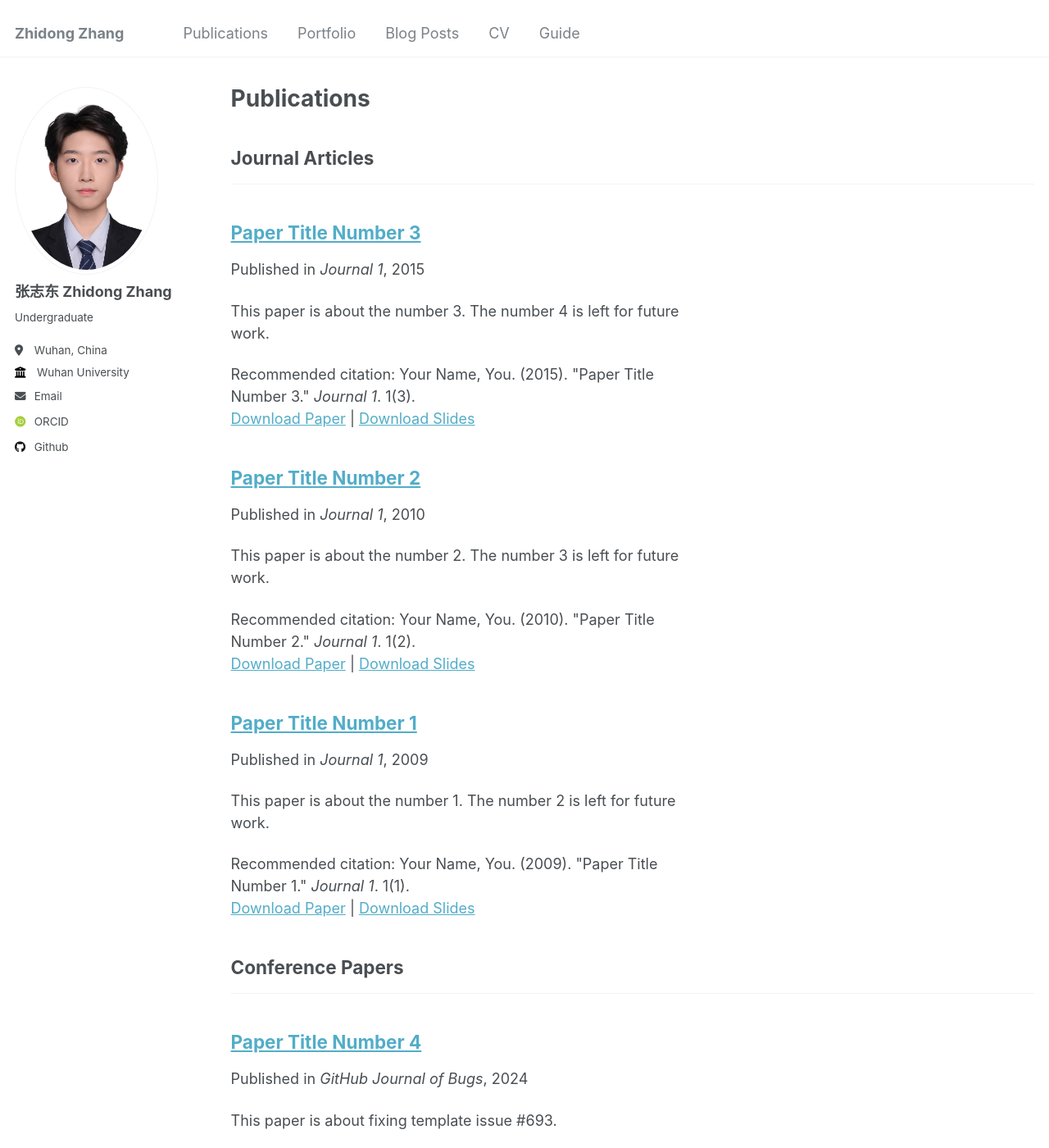
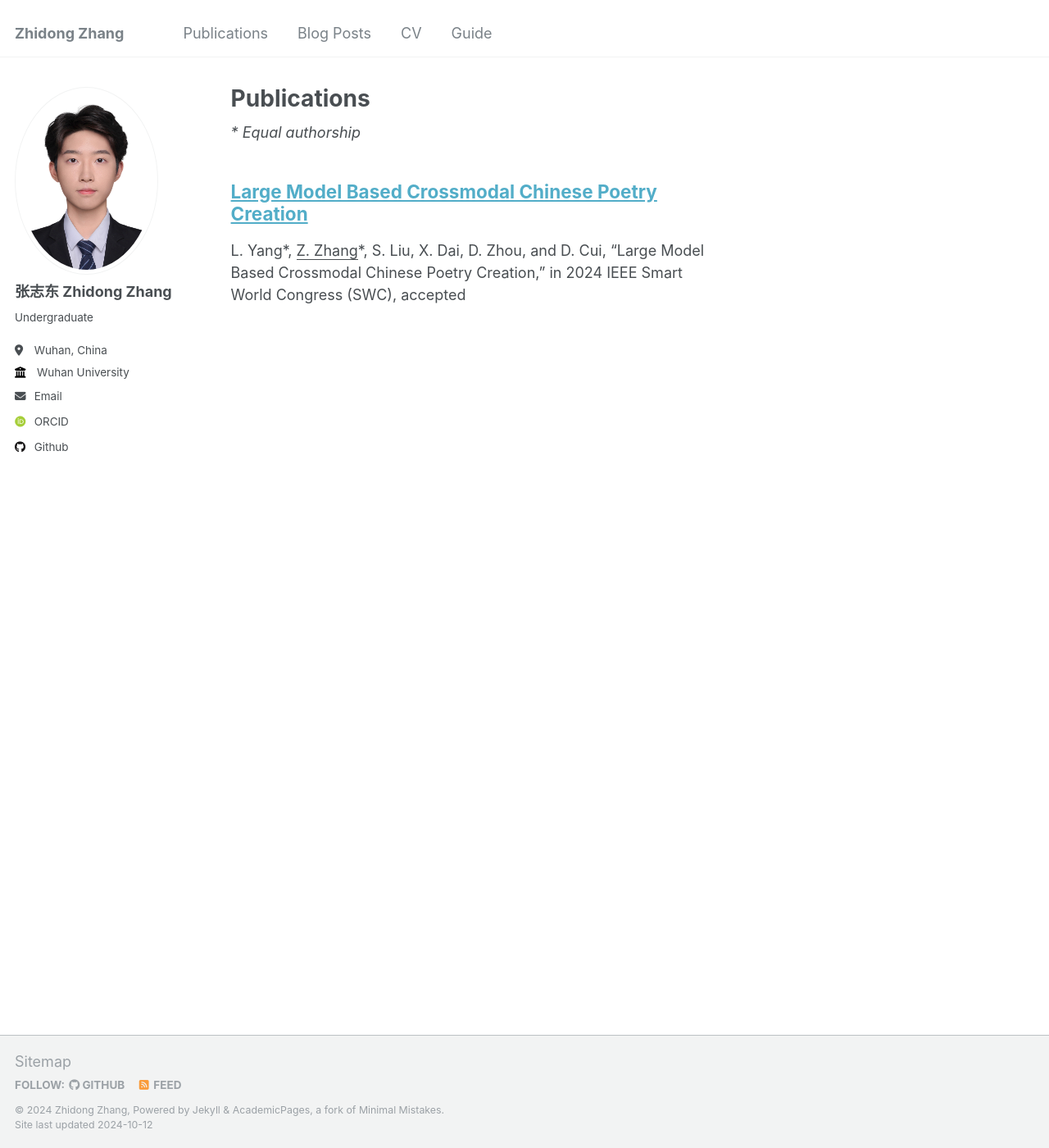
Before and after one commit to Antony-Zhang/antony-zhang.github.io, a Jekyll site: the page built from _pages/publications.html, in a window 1280 px wide and 1400 px high. Shown: the whole window at 82% size. Built offline with Jekyll 4.4.1, drawn with Linux system fonts in a browser that asks for light colours; some web fonts are replaced; some of the changed text lies outside the part shown.

Commit message:
Update CV and Pub.

```diff
--- a/_data/navigation.yml
+++ b/_data/navigation.yml
@@ -14,8 +14,8 @@ main:
   # - title: "Teaching"
   #   url: /teaching/
 
-  - title: "Portfolio"
-    url: /portfolio/
+  # - title: "Portfolio"
+  #   url: /portfolio/
 
   - title: "Blog Posts"
     url: /year-archive/
--- a/_includes/archive-single-cv.html
+++ b/_includes/archive-single-cv.html
@@ -12,7 +12,7 @@
   {% assign title = post.title %}
 {% endif %}
 
-<div class="{{ include.type | default: "list" }}__item">
+<div class="{{ include.type | default: 'list' }}__item">
   <article class="archive__item" itemscope itemtype="http://schema.org/CreativeWork">
     <li>
     {% if include.type == "grid" and teaser %}
@@ -36,7 +36,7 @@
     {% if post.read_time %}
       <p class="page__meta"><i class="fa fa-clock-o" aria-hidden="true"></i> {% include read-time.html %}</p>
     {% endif %}
-    {% if post.venue%}<p class="archive__item-excerpt" itemprop="description">{{ post.citation }}</p> {% endif %}
+    {% if post.citation%}<p class="archive__item-excerpt" itemprop="description">{{ post.citation }}</p> {% endif %}
     </li>
  </article>
 </div>
--- /dev/null
+++ b/_includes/archive-single-publications.html
@@ -0,0 +1,119 @@
+{% include base_path %}
+
+{% if post.header.teaser %}
+  {% capture teaser %}{{ post.header.teaser }}{% endcapture %}
+{% else %}
+  {% assign teaser = site.teaser %}
+{% endif %}
+
+{% if post.id %}
+  {% assign title = post.title | markdownify | remove: "<p>" | remove: "</p>" %}
+{% else %}
+  {% assign title = post.title %}
+{% endif %}
+
+<div class="{{ include.type | default: 'list' }}__item">
+  <article class="archive__item" itemscope itemtype="http://schema.org/CreativeWork">
+    {% if include.type == "grid" and teaser %}
+      <div class="archive__item-teaser">
+        <img src=
+          {% if teaser contains "://" %}
+            "{{ teaser }}"
+          {% else %}
+            "{{ teaser | prepend: "/images/" | prepend: base_path }}"
+          {% endif %}
+          alt="">
+      </div>
+    {% endif %}
+
+    <h2>
+      <!-- 取消 archive__item-title的下划线效果-->
+      <!-- {{ title }} -->
+      <!-- 取消Pub详情页 -->
+      {% if post.link %}
+        <a href="{{ post.link }}">{{ title }}</a> <a href="{{ base_path }}{{ post.url }}" rel="permalink"><i class="fa fa-link" aria-hidden="true" title="permalink"></i><span class="sr-only">Permalink</span></a>
+      {% else %}
+        <a href="{{ base_path }}{{ post.url }}" rel="permalink">{{ title }}</a>
+      {% endif %}
+    </h2>
+
+    {% if post.read_time %}
+      <p class="page__meta">
+        <i class="fa fa-clock-o" aria-hidden="true"></i>
+        {% include read-time.html %}
+      </p>
+    {% endif %}
+        <!-- 取消 Published in -->
+        <!-- {% if post.collection == 'teaching' %}
+          <p> {{ post.type }}, <i>{{ post.venue }}</i>, {{ post.date | default: "1900-01-01" | date: "%Y" }} </p>
+        {% elsif post.collection == 'publications' %}
+          <p>Published in <i>{{ post.venue }}</i>, {{ post.date | default: "1900-01-01" | date: "%Y" }} </p>
+        {% elsif post.date %}
+         <p class="page__date"><strong><i class="fa fa-fw fa-calendar" aria-hidden="true"></i> {{ site.data.ui-text[site.locale].date_label | default: "Published:" }}</strong> <time datetime="{{ post.date | default: "1900-01-01" | date_to_xmlschema }}">{{ post.date | default: "1900-01-01" | date: "%B %d, %Y" }}</time></p>
+        {% endif %} -->
+
+    {% if post.excerpt and site.read_more != 'enabled' %}
+    <p class="archive__item-excerpt" itemprop="description">
+      {{ post.excerpt | markdownify }}
+    </p>
+    {% elsif post.excerpt and site.read_more == 'enabled' %}
+    <p class="archive__item-excerpt" itemprop="description">
+      <p>
+        {{ post.excerpt | markdownify | remove: '<p>' | remove: '</p>' }}
+        <strong>
+          <a href="{{ base_path }}{{ post.url }}" rel="permalink">
+            Read more
+          </a>
+        </strong>
+      </p>
+    </p>
+    {% endif %}
+
+    <!-- 取消 Recommende citation -->
+    <!-- {% if post.citation and post.paperurl and post.slidesurl %}
+      <p>Recommended citation: {{ post.citation }}<br /><a href="{{ post.paperurl }}">Download Paper</a> | <a href="{{ post.slidesurl }}">Download Slides</a></p>
+    {% elsif post.citation and post.paperurl %}
+      <p>Recommended citation: {{ post.citation }}<br /><a href="{{ post.paperurl }}">Download Paper</a></p>
+    {% elsif post.citation and post.slidesurl %}
+      <p>Recommended citation: {{ post.citation }}<br /><a href="{{ post.slidesurl }}">Download Slides</a></p>
+    {% elsif post.citation %}
+      <p>Recommended citation: {{ post.citation }}</p>
+    {% elsif post.paperurl %}
+      <p><a href=" {{ post.paperurl }} ">Download Paper</a></p>
+    {% elsif post.slidesurl %}
+      <p>Download <a href="{{ post.slidesurl }}">Download Slides</a></p></p>
+    {% endif %} -->
+
+    {% if post.citation and post.paperurl and post.slidesurl %}
+      <p >
+        {{ post.citation }}<br />
+        <a href="{{ post.paperurl }}">Download Paper</a> |
+        <a href="{{ post.slidesurl }}">Download Slides</a>
+      </p>
+    {% elsif post.citation and post.paperurl %}
+      <p >
+        {{ post.citation }}<br />
+        <a href="{{ post.paperurl }}">Download Paper</a>
+      </p>
+    {% elsif post.citation and post.slidesurl %}
+      <p >
+        {{ post.citation }}<br />
+        <a href="{{ post.slidesurl }}">Download Slides</a>
+      </p>
+    {% elsif post.citation %}
+      <p >
+        {{ post.citation }}
+      </p>
+    {% elsif post.paperurl %}
+      <p >
+        <a href=" {{ post.paperurl }} ">Download Paper</a>
+      </p>
+    {% elsif post.slidesurl %}
+      <p >
+        Download
+        <a href="{{ post.slidesurl }}">Download Slides</a>
+      </p>
+    {% endif %}
+
+  </article>
+</div>
--- a/_pages/cv.md
+++ b/_pages/cv.md
@@ -9,43 +9,62 @@ redirect_from:
 
 {% include base_path %}
 
-Education
-======
+
+## Education
 <!-- * Ph.D in Version Control Theory, GitHub University, 2018 (expected)
 * M.S. in Jekyll, GitHub University, 2014 -->
 * B.E. in Software Engineering, Wuhan University, 2025 (expected)
 
-Work experience
-======
-* Spring 2024: Academic Pages Collaborator
-  * Github University
-  * Duties includes: Updates and improvements to template
-  * Supervisor: The Users
+## Research experience
 
-* Fall 2015: Research Assistant
-  * Github University
-  * Duties included: Merging pull requests
-  * Supervisor: Professor Hub
+- **Data Analysis on Forward Flow Task** (Spring 2024)
+  - Research assistant (Remote) in NKLCNL, Beijing Normal University, China
+  - Duties included: Pre-processing words data on forward flow tasks, generating embeddings, computing statistical indicators, and analyzing correlation between indicators and participants’ scale scores;
+  - Supervisor: Professor Yunzhe Liu
 
-* Summer 2015: Research Assistant
+<!-- * Summer 2015: Research Assistant
   * Github University
   * Duties included: Tagging issues
-  * Supervisor: Professor Git
+  * Supervisor: Professor Git -->
 
-Skills
-======
-* Skill 1
-* Skill 2
-  * Sub-skill 2.1
-  * Sub-skill 2.2
-  * Sub-skill 2.3
-* Skill 3
+## Projects experience
 
-Publications
-======
+- **The Working Memory Capacity of RNN models**  (Summer 2024)
+  - Computational Neuroscience Program, Neuromatch Academy
+  - Developed a RNN-based model with parameters simulating biological factors contributing to working memory, and investigate the effects of each parameter as well as their interactions on the WM capacity.
+
+- **LLM-based Interactive Chinese Poetry Learning Assistant** (Fall 2023)
+  - 2023 Large Models Scene Innovation Competition - Innovation Award (Top 8%)
+  - Developed a LLM-based interactive Chinese poetry learning assistant by Gradio with ability of online searching, file analysis, and image production, which can chat with users from different age groups.
+
+  <!-- - Designed prompts for image production as well as text interaction for different users, integrated them into program with Langchain based on API of SparkDesk;
+  - Developed modules for online searching and file uploading based on RAG, including data indexing, query formulation, retrieval, data integration and response generation;
+  - Developed web interface based on Gradio, including history records, theme selection, mode switching and file uploading. -->
+
+  <!-- - Built a network to decode firing rates into previous input, use the correlation between real and decoded input to denote the WM capacity of RNN-model; -->
+
+## Publications
+  <!-- <i>* Equal authorship</i> -->
   <ul>{% for post in site.publications reversed %}
     {% include archive-single-cv.html %}
-  {% endfor %}</ul>
+  {% endfor %}
+  </ul>
+
+## Skills
+- Data Analysis: Machine Learning, Deep Learning, EEG processing, Digital signal processing
+- Programming: Python, C/C++
+- Tools: Unix Shell, VS Code, Git/GitHub, Zotero
+- Language: English(IELTS 7.0), Mandarin(native)
+
+
+> You can download a PDF copy of my CV [here]({{base_path}}/files/CV_ZhidongZhang.pdf).
+
+
+<embed src="{{base_path}}/files/CV_ZhidongZhang.pdf" type="application/pdf" width="70%" height="500px">
+
+
+<!-- ![CV_ZhidongZhang]({{base_path}}/files/CV_ZhidongZhang.pdf) -->
+
 
 <!-- Talks
 ======
--- a/_pages/publications.html
+++ b/_pages/publications.html
@@ -12,22 +12,23 @@ author_profile: true
 {% include base_path %}
 
 <!-- New style rendering if publication categories are defined -->
+<i>* Equal authorship</i>
 {% if site.publication_category %}
   {% for category in site.publication_category  %}
-    {% assign title_shown = false %}
+    {% assign title_shown = false %}                  <!-- 用于判断是否显示分类标题，改成false -->
     {% for post in site.publications reversed %}
       {% if post.category != category[0] %}
         {% continue %}
       {% endif %}
-      {% unless title_shown %}
+      {% if title_shown %}
         <h2>{{ category[1].title }}</h2><hr />
-        {% assign title_shown = true %}
-      {% endunless %}
-      {% include archive-single.html %}
+        {% assign title_shown = false %}
+      {% endif %}
+      {% include archive-single-publications.html %}   <!-- 使用archive-single-publications.html -->
     {% endfor %}
   {% endfor %}
 {% else %}
   {% for post in site.publications reversed %}
-    {% include archive-single.html %}
+    {% include archive-single-publications.html %}
   {% endfor %}
 {% endif %}
--- a/_publications/2010-10-01-paper-title-number-2.md
+++ /dev/null
@@ -1,14 +0,0 @@
----
-title: "Paper Title Number 2"
-collection: publications
-category: manuscripts
-permalink: /publication/2010-10-01-paper-title-number-2
-excerpt: 'This paper is about the number 2. The number 3 is left for future work.'
-date: 2010-10-01
-venue: 'Journal 1'
-slidesurl: 'http://academicpages.github.io/files/slides2.pdf'
-paperurl: 'http://academicpages.github.io/files/paper2.pdf'
-citation: 'Your Name, You. (2010). &quot;Paper Title Number 2.&quot; <i>Journal 1</i>. 1(2).'
----
-
-The contents above will be part of a list of publications, if the user clicks the link for the publication than the contents of section will be rendered as a full page, allowing you to provide more information about the paper for the reader. When publications are displayed as a single page, the contents of the above "citation" field will automatically be included below this section in a smaller font.
--- a/_publications/2015-10-01-paper-title-number-3.md
+++ /dev/null
@@ -1,14 +0,0 @@
----
-title: "Paper Title Number 3"
-collection: publications
-category: manuscripts
-permalink: /publication/2015-10-01-paper-title-number-3
-excerpt: 'This paper is about the number 3. The number 4 is left for future work.'
-date: 2015-10-01
-venue: 'Journal 1'
-slidesurl: 'http://academicpages.github.io/files/slides3.pdf'
-paperurl: 'http://academicpages.github.io/files/paper3.pdf'
-citation: 'Your Name, You. (2015). &quot;Paper Title Number 3.&quot; <i>Journal 1</i>. 1(3).'
----
-
-The contents above will be part of a list of publications, if the user clicks the link for the publication than the contents of section will be rendered as a full page, allowing you to provide more information about the paper for the reader. When publications are displayed as a single page, the contents of the above "citation" field will automatically be included below this section in a smaller font.
--- a/_publications/2024-02-17-paper-title-number-4.md
+++ /dev/null
@@ -1,13 +0,0 @@
----
-title: "Paper Title Number 4"
-collection: publications
-category: conferences
-permalink: /publication/2024-02-17-paper-title-number-4
-excerpt: 'This paper is about fixing template issue #693.'
-date: 2024-02-17
-venue: 'GitHub Journal of Bugs'
-paperurl: 'http://academicpages.github.io/files/paper3.pdf'
-citation: 'Your Name, You. (2024). &quot;Paper Title Number 3.&quot; <i>GitHub Journal of Bugs</i>. 1(3).'
----
-
-The contents above will be part of a list of publications, if the user clicks the link for the publication than the contents of section will be rendered as a full page, allowing you to provide more information about the paper for the reader. When publications are displayed as a single page, the contents of the above "citation" field will automatically be included below this section in a smaller font.
--- /dev/null
+++ b/_publications/Large-Model-Based-Crossmodal-Chinese-Poetry-Creation.md
@@ -0,0 +1,15 @@
+---
+title: "Large Model Based Crossmodal Chinese Poetry Creation"
+collection: publications
+category: conferences
+permalink: /publication/Large-Model-Based-Crossmodal-Chinese-Poetry-Creation
+excerpt: ''
+venue: '2024 IEEE Smart World Congress (SWC)'
+# slidesurl: 'http://academicpages.github.io/files/slides1.pdf'
+# paperurl: 'http://academicpages.github.io/files/paper1.pdf'
+citation: 'L. Yang*, <u>Z. Zhang</u>*, S. Liu, X. Dai, D. Zhou, and D. Cui, “Large Model Based Crossmodal Chinese Poetry Creation,” in 2024 IEEE Smart World Congress (SWC), accepted'
+---
+
+Generating Chinese poetry is a complex task with significant potential for large models. However, most current systems only support single-model of input and the output lacks interpretability. This paper proposes a large model based system that supports cross-modal input of text and image, provides interpretable annotations for generated Chinese poems, and sup- ports multiple rounds of iterative optimization. First, it analyzes images with CLIP and MiniGPT-4 and generates descriptive text from analysis with ERNIE-4.0. Then, it generates Chinese ancient poems from the input text and descriptive text by ERNIE-4.0, using our devised prompts based on CRISPE. Finally, it evaluates and then optimizes the created poems with prompts based on Few-shot. Preliminary evaluations have validated the efficacy of our poetry scoring criteria and demonstrated the superior performance of the system when utilizing the conjunction of text and imagery as cross-modal inputs.
+
+<!-- The contents above will be part of a list of publications, if the user clicks the link for the publication than the contents of section will be rendered as a full page, allowing you to provide more information about the paper for the reader. When publications are displayed as a single page, the contents of the above "citation" field will automatically be included below this section in a smaller font. -->
--- a/markdown_generator/publications.py
+++ b/markdown_generator/publications.py
@@ -98,7 +98,8 @@ for row, item in publications.iterrows():
     if len(str(item.excerpt)) > 5:
         md += "\n" + html_escape(item.excerpt) + "\n"
 
-    md += "\nRecommended citation: " + item.citation
+    # md += "\nRecommended citation: " + item.citation    # 取消 Recommended citation
+    md += "\n" + item.citation
 
     md_filename = os.path.basename(md_filename)
 
```
Also changed, not shown: _pages/about.md (+4 -2 lines), _publications/2009-10-01-paper-title-number-1.md (+2 -2 lines), 1 other file.
